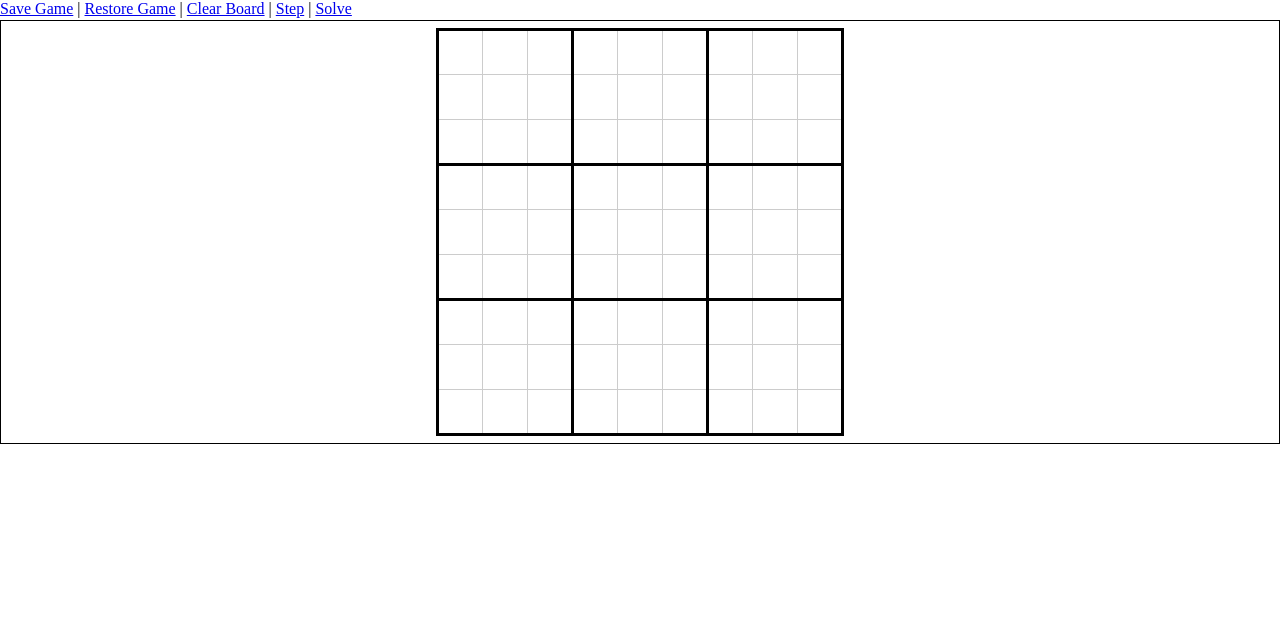
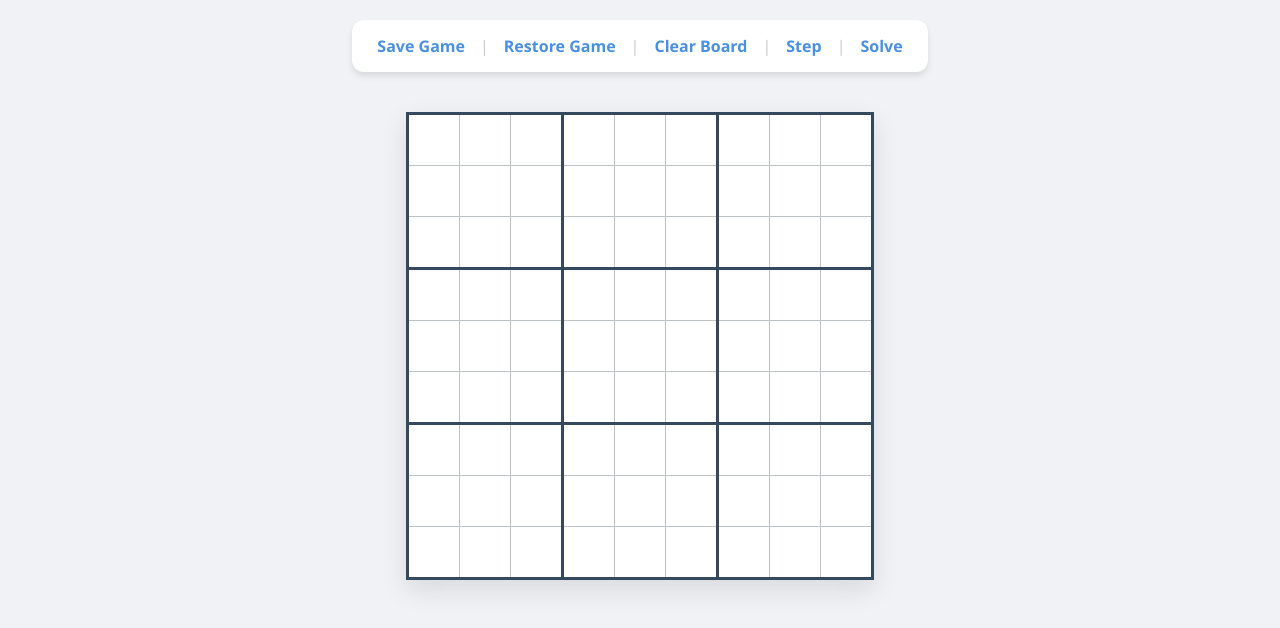
Before and after one commit to Edgar540/Practic-Norq, a website built with Vite: page index.html in a window 1280 px wide. Built offline with nearby package versions, Linux system fonts and the light colour scheme.

Commit message:
4-nd commit for sudoku project

```diff
--- a/index.html
+++ b/index.html
@@ -25,111 +25,111 @@
       <table class="sudoku-board">
 
         <tr>
-          <td><input type="number" min="1" max="9"></td>
-          <td><input type="number" min="1" max="9"></td>
-          <td><input type="number" min="1" max="9"></td>
-          <td><input type="number" min="1" max="9"></td>
-          <td><input type="number" min="1" max="9"></td>
-          <td><input type="number" min="1" max="9"></td>
-          <td><input type="number" min="1" max="9"></td>
-          <td><input type="number" min="1" max="9"></td>
-          <td><input type="number" min="1" max="9"></td>
+          <td></td>
+          <td></td>
+          <td></td>
+          <td></td>
+          <td></td>
+          <td></td>
+          <td></td>
+          <td></td>
+          <td></td>
         </tr>
 
         <tr>
-          <td><input type="number" min="1" max="9"></td>
-          <td><input type="number" min="1" max="9"></td>
-          <td><input type="number" min="1" max="9"></td>
-          <td><input type="number" min="1" max="9"></td>
-          <td><input type="number" min="1" max="9"></td>
-          <td><input type="number" min="1" max="9"></td>
-          <td><input type="number" min="1" max="9"></td>
-          <td><input type="number" min="1" max="9"></td>
-          <td><input type="number" min="1" max="9"></td>
+          <td></td>
+          <td></td>
+          <td></td>
+          <td></td>
+          <td></td>
+          <td></td>
+          <td></td>
+          <td></td>
+          <td></td>
         </tr>
 
         <tr>
-          <td><input type="number" min="1" max="9"></td>
-          <td><input type="number" min="1" max="9"></td>
-          <td><input type="number" min="1" max="9"></td>
-          <td><input type="number" min="1" max="9"></td>
-          <td><input type="number" min="1" max="9"></td>
-          <td><input type="number" min="1" max="9"></td>
-          <td><input type="number" min="1" max="9"></td>
-          <td><input type="number" min="1" max="9"></td>
-          <td><input type="number" min="1" max="9"></td>
+          <td></td>
+          <td></td>
+          <td></td>
+          <td></td>
+          <td></td>
+          <td></td>
+          <td></td>
+          <td></td>
+          <td></td>
         </tr>
 
         <tr>
-          <td><input type="number" min="1" max="9"></td>
-          <td><input type="number" min="1" max="9"></td>
-          <td><input type="number" min="1" max="9"></td>
-          <td><input type="number" min="1" max="9"></td>
-          <td><input type="number" min="1" max="9"></td>
-          <td><input type="number" min="1" max="9"></td>
-          <td><input type="number" min="1" max="9"></td>
-          <td><input type="number" min="1" max="9"></td>
-          <td><input type="number" min="1" max="9"></td>
+          <td></td>
+          <td></td>
+          <td></td>
+          <td></td>
+          <td></td>
+          <td></td>
+          <td></td>
+          <td></td>
+          <td></td>
         </tr>
 
         <tr>
-          <td><input type="number" min="1" max="9"></td>
-          <td><input type="number" min="1" max="9"></td>
-          <td><input type="number" min="1" max="9"></td>
-          <td><input type="number" min="1" max="9"></td>
-          <td><input type="number" min="1" max="9"></td>
-          <td><input type="number" min="1" max="9"></td>
-          <td><input type="number" min="1" max="9"></td>
-          <td><input type="number" min="1" max="9"></td>
-          <td><input type="number" min="1" max="9"></td>
+          <td></td>
+          <td></td>
+          <td></td>
+          <td></td>
+          <td></td>
+          <td></td>
+          <td></td>
+          <td></td>
+          <td></td>
         </tr>
 
         <tr>
-          <td><input type="number" min="1" max="9"></td>
-          <td><input type="number" min="1" max="9"></td>
-          <td><input type="number" min="1" max="9"></td>
-          <td><input type="number" min="1" max="9"></td>
-          <td><input type="number" min="1" max="9"></td>
-          <td><input type="number" min="1" max="9"></td>
-          <td><input type="number" min="1" max="9"></td>
-          <td><input type="number" min="1" max="9"></td>
-          <td><input type="number" min="1" max="9"></td>
+          <td></td>
+          <td></td>
+          <td></td>
+          <td></td>
+          <td></td>
+          <td></td>
+          <td></td>
+          <td></td>
+          <td></td>
         </tr>
 
         <tr>
-          <td><input type="number" min="1" max="9"></td>
-          <td><input type="number" min="1" max="9"></td>
-          <td><input type="number" min="1" max="9"></td>
-          <td><input type="number" min="1" max="9"></td>
-          <td><input type="number" min="1" max="9"></td>
-          <td><input type="number" min="1" max="9"></td>
-          <td><input type="number" min="1" max="9"></td>
-          <td><input type="number" min="1" max="9"></td>
-          <td><input type="number" min="1" max="9"></td>
+          <td></td>
+          <td></td>
+          <td></td>
+          <td></td>
+          <td></td>
+          <td></td>
+          <td></td>
+          <td></td>
+          <td></td>
         </tr>
 
         <tr>
-          <td><input type="number" min="1" max="9"></td>
-          <td><input type="number" min="1" max="9"></td>
-          <td><input type="number" min="1" max="9"></td>
-          <td><input type="number" min="1" max="9"></td>
-          <td><input type="number" min="1" max="9"></td>
-          <td><input type="number" min="1" max="9"></td>
-          <td><input type="number" min="1" max="9"></td>
-          <td><input type="number" min="1" max="9"></td>
-          <td><input type="number" min="1" max="9"></td>
+          <td></td>
+          <td></td>
+          <td></td>
+          <td></td>
+          <td></td>
+          <td></td>
+          <td></td>
+          <td></td>
+          <td></td>
         </tr>
 
         <tr>
-          <td><input type="number" min="1" max="9"></td>
-          <td><input type="number" min="1" max="9"></td>
-          <td><input type="number" min="1" max="9"></td>
-          <td><input type="number" min="1" max="9"></td>
-          <td><input type="number" min="1" max="9"></td>
-          <td><input type="number" min="1" max="9"></td>
-          <td><input type="number" min="1" max="9"></td>
-          <td><input type="number" min="1" max="9"></td>
-          <td><input type="number" min="1" max="9"></td>
+          <td></td>
+          <td></td>
+          <td></td>
+          <td></td>
+          <td></td>
+          <td></td>
+          <td></td>
+          <td></td>
+          <td></td>
         </tr>
       </table>
     </div>
--- a/src/style.css
+++ b/src/style.css
@@ -1,41 +1,68 @@
-*{
-    padding: 0;
-    box-sizing: border-box;
-    margin: 0;
+body {
+  font-family: 'Segoe UI', Tahoma, Geneva, Verdana, sans-serif;
+  background-color: #f0f2f5;
+  display: flex;
+  flex-direction: column;
+  align-items: center;
+  margin: 0;
+  padding: 20px;
 }
 
-.sudoku_body{
-    margin-top: 2px;
-    border: 1px solid #000;
-    display: flex;
-    justify-content: center;
+header {
+  margin-bottom: 30px;
+  background: white;
+  padding: 15px 25px;
+  border-radius: 12px;
+  box-shadow: 0 4px 6px rgba(0,0,0,0.1);
 }
 
-h1 {
-  color: #333;
-  margin-bottom: 20px;
+nav {
+  display: flex;
+  gap: 15px;
+  align-items: center;
+  color: #ccc;
 }
 
+.nav_link {
+  text-decoration: none;
+  color: #4a90e2;
+  font-weight: 600;
+  transition: color 0.3s;
+}
+
+.nav_link:hover {
+  color: #2c58a6;
+}
+
+
 .sudoku-board {
+  border: 3px solid #34495e;
   border-collapse: collapse;
-  border: 3px solid #000;
-  background: #fff;
-  margin: 7px;
+  background: white;
+  box-shadow: 0 10px 25px rgba(0,0,0,0.1);
 }
 
 .sudoku-board td {
   padding: 0;
-  border: 1px solid #ccc;
-  width: 45px;
-  height: 45px;
+  border: 1px solid #bdc3c7;
+  width: 50px;
+  height: 50px;
 }
 
 .sudoku-board td:nth-child(3n) {
-  border-right: 3px solid #000;
+  border-right: 3px solid #34495e;
+}
+
+.sudoku-board td:last-child {
+  border-right: 1px solid #bdc3c7;
 }
 
 .sudoku-board tr:nth-child(3n) td {
-  border-bottom: 3px solid #000;
+  border-bottom: 3px solid #34495e;
+}
+
+.sudoku-board tr:last-child td {
+  border-bottom: 1px solid #bdc3c7;
 }
 
 .sudoku-board input {
@@ -45,18 +72,20 @@ h1 {
   text-align: center;
   font-size: 20px;
   font-weight: bold;
-  color: #333;
-  box-sizing: border-box;
+  color: #2c3e50;
+  outline: none;
   background: transparent;
+  transition: background 0.2s;
 }
 
-.sudoku-board input:focus {
-  background-color: #e3f2fd;
-  outline: none;
-}
 
-.sudoku-board input::-webkit-outer-spin-button,
-.sudoku-board input::-webkit-inner-spin-button {
+
+input::-webkit-outer-spin-button,
+input::-webkit-inner-spin-button {
   -webkit-appearance: none;
   margin: 0;
 }
+
+.sudoku_body {
+  margin-top: 10px;
+}
```
